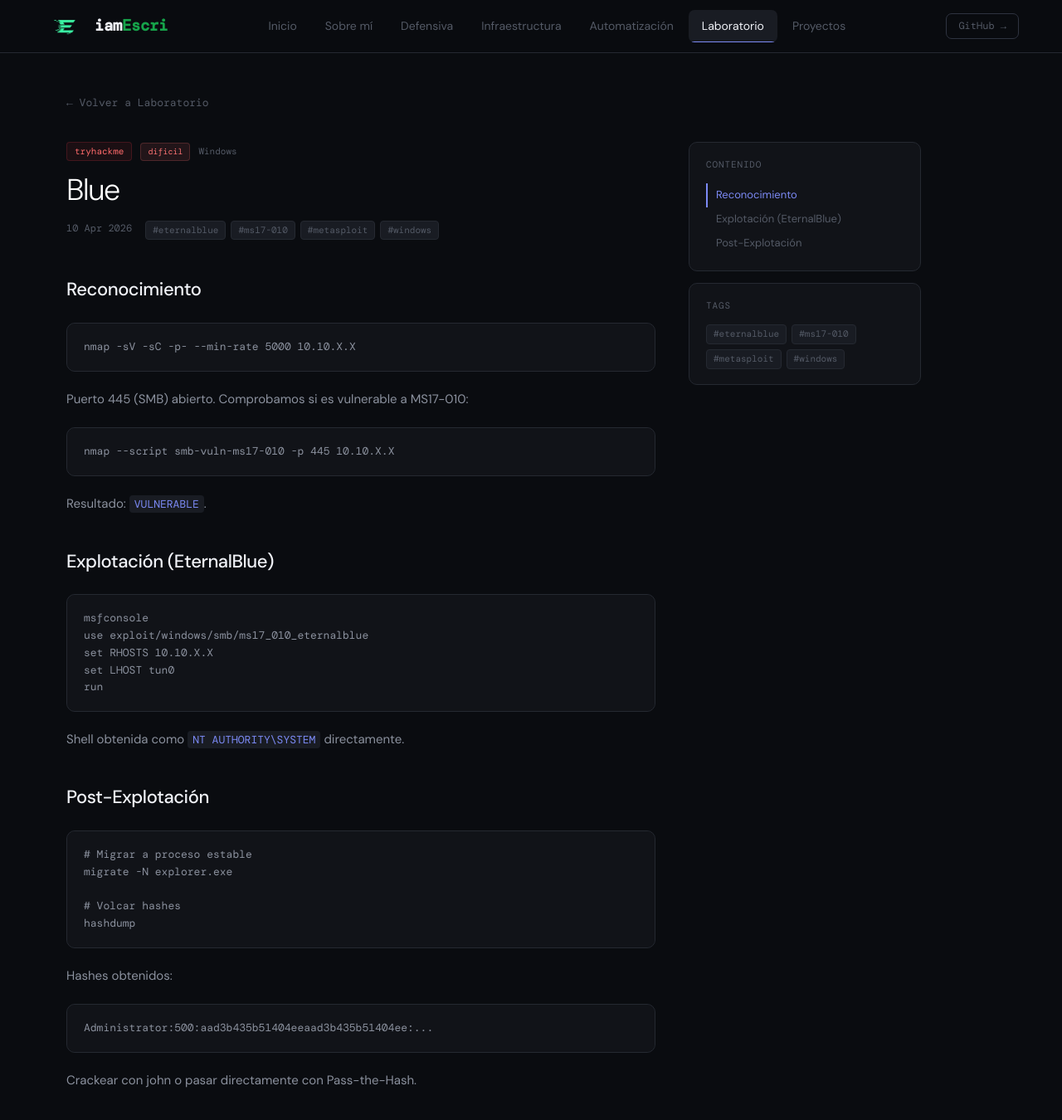
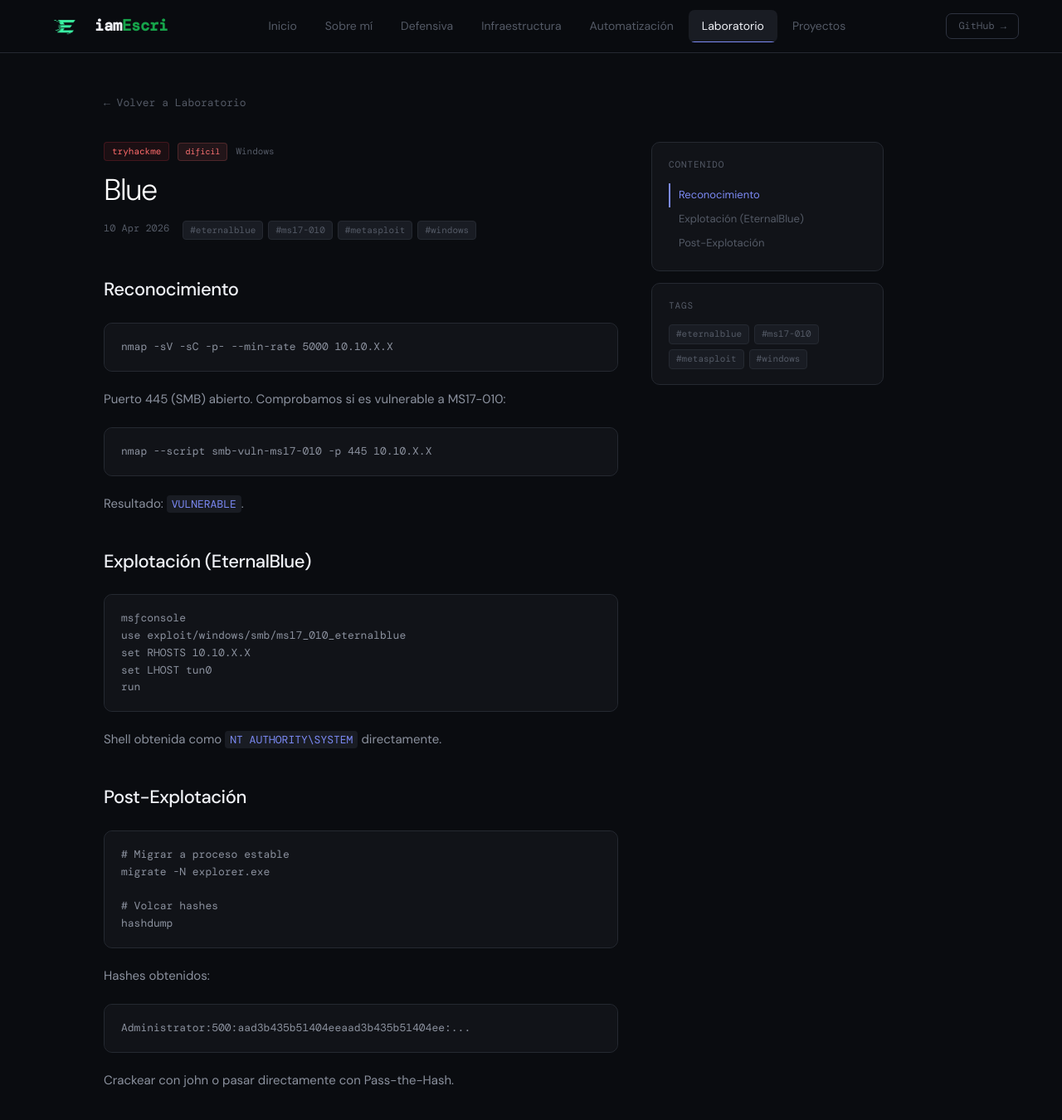
Before and after one commit to iamEscri/iamescri.github.io, a Jekyll site: the page built from _posts/writeups/2026-04-10-tryhackme-blue.md, in a window 1280 px wide and 1380 px high. Shown: the top 1350 px of the window at 83% size. Built offline with Jekyll 4.4.1, drawn with Linux system fonts in a browser that asks for light colours.

Commit message:
Update main.css

```diff
--- a/assets/css/main.css
+++ b/assets/css/main.css
@@ -1231,7 +1231,7 @@ img { max-width: 100%; }
 
 /* ===== CONTENT AREA (subpages) ===== */
 body.is-subpage .main-wrap { padding-top: var(--nav-h); }
-body.is-subpage .content { padding: 48px 80px; }
+body.is-subpage .content { padding: 48px 125px; }
 
 /* ===== RECENT SIDEBAR ITEMS ===== */
 .recent-item {
```
